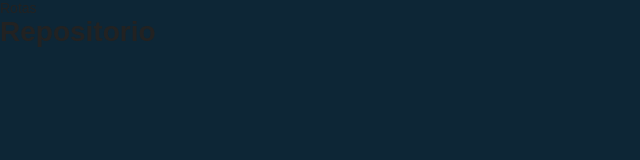
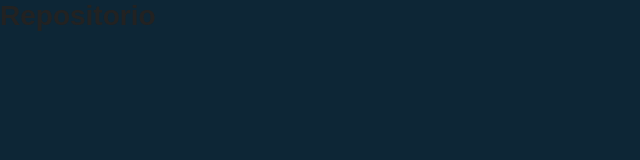
Before and after one commit to mauricioqvp/Repos, a React (Create React App) app: page /repositorio/1 in a window 1280 px wide. Shown: the top 160 px of the page, without its empty margins (0-640 px from the left). Built offline with nearby package versions, Linux system fonts and the light colour scheme.

Commit message:
Cap 119- Listando repositórios

```diff
--- a/src/pages/Main/styles.js
+++ b/src/pages/Main/styles.js
@@ -13,7 +13,6 @@ export const Container = styled.div`
         display: flex;
         flex-direction: row;
         align-items: center;
-
 
         svg{
             margin-right: 10px;
--- a/src/routes.js
+++ b/src/routes.js
@@ -7,7 +7,6 @@ import Repositorio from './pages/Repositorio';
 function Rotas(){
   return(
       <>
-      <p>Rotas</p>
         <BrowserRouter>
         <Routes>
             <Route exact path="/" element={<Main />} />
```
